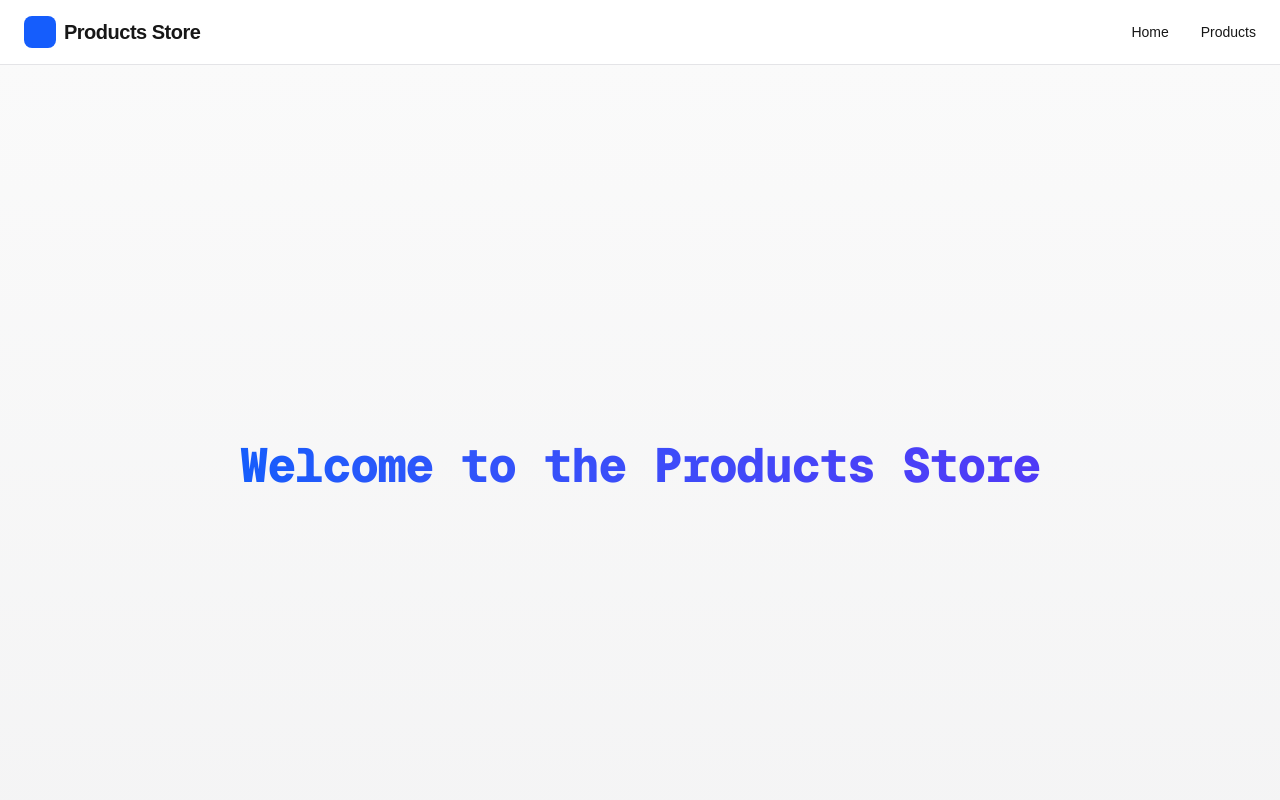
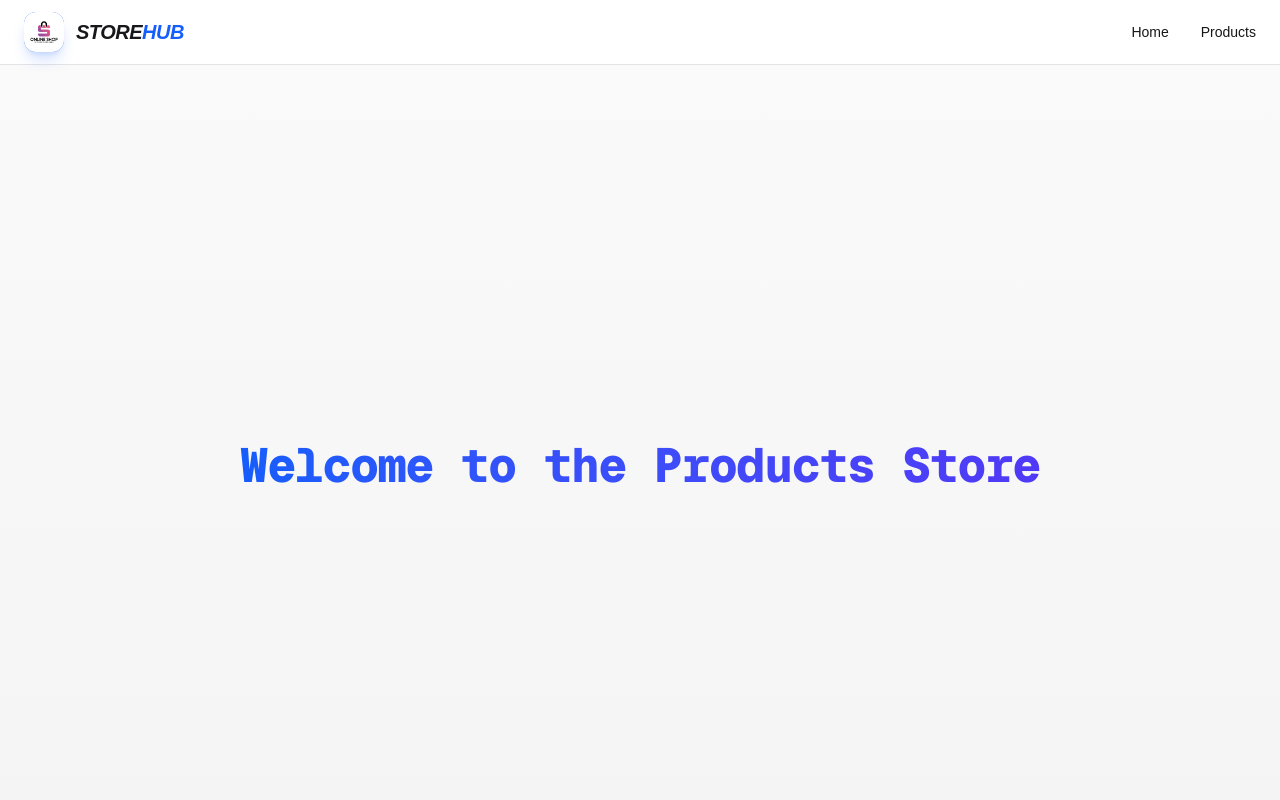
Before and after one commit to AvadhutK01/next-js-learning, a Next.js app: page / in a window 1280 px wide. Shown: the top 800 px of the page. Built offline with nearby package versions, Linux system fonts and the light colour scheme.

Commit message:
feat: added ecom logo from static files

```diff
--- a/src/app/layout.tsx
+++ b/src/app/layout.tsx
@@ -32,10 +32,18 @@ export default function RootLayout({
       <body className="min-h-full flex flex-col bg-zinc-50 text-zinc-900 dark:bg-zinc-950 dark:text-zinc-50">
         <header className="sticky top-0 z-50 w-full border-b border-zinc-200 bg-white/80 backdrop-blur-md dark:border-zinc-800 dark:bg-zinc-950/80">
           <div className="mx-auto flex h-16 max-w-7xl items-center justify-between px-6">
-            <div className="flex items-center gap-2">
-              <div className="h-8 w-8 rounded-lg bg-blue-600"></div>
-              <span className="text-xl font-bold tracking-tight">Products Store</span>
-            </div>
+            <Link href="/" className="flex items-center gap-3 group">
+              <div className="relative h-10 w-10 overflow-hidden rounded-xl bg-blue-600 transition-transform group-hover:scale-110 shadow-lg shadow-blue-600/20">
+                <img
+                  src="/logoecom.png"
+                  alt="Products Store Logo"
+                  className="h-full w-full object-cover"
+                />
+              </div>
+              <span className="text-xl font-black tracking-tight text-zinc-900 dark:text-zinc-50 uppercase italic">
+                Store<span className="text-blue-600">Hub</span>
+              </span>
+            </Link>
             <nav className="hidden items-center gap-8 md:flex">
               <Link href="/" className="text-sm font-medium hover:text-blue-600 transition-colors">Home</Link>
               <Link href="/products" className="text-sm font-medium hover:text-blue-600 transition-colors">Products</Link>
```
Also changed, not shown: public/logoecom.png (added).
